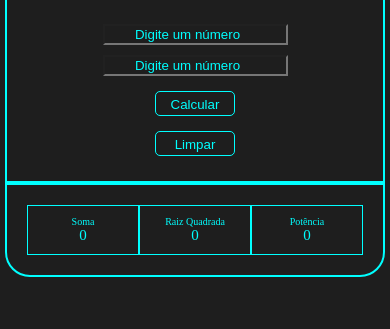
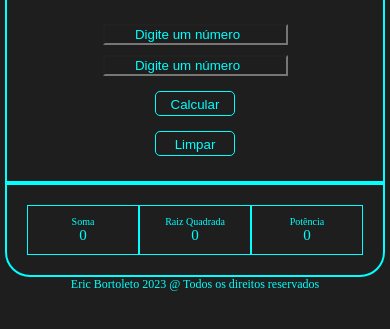
Before and after one commit to EricBortoleto/Mini-Calculadora, a plain HTML site: page index.html in a window 390 px wide. Shown: the part 163-492 px from the top of the page. Drawn offline with Linux system fonts and the light colour scheme.

Commit message:
alteração direitos reservados

```diff
--- a/index.html
+++ b/index.html
@@ -56,6 +56,8 @@
       </div>
     </main>
 
+    <footer><p>Eric Bortoleto 2023 @ Todos os direitos reservados</p></footer>
+
     <script src="/script.js"></script>
   </body>
 </html>
--- a/style.css
+++ b/style.css
@@ -87,6 +87,14 @@ main {
   font-size: 2em;
 }
 
+footer {
+  color: #00ffff;
+  font-size: 20px;
+  display: flex;
+  justify-content: center;
+  align-items: center;
+}
+
 @media only screen and (max-width: 480px) {
   body {
     max-width: 480px;
@@ -126,4 +134,11 @@ main {
     font-size: 1.5em;
     text-align: center;
   }
+
+  footer {
+    font-size: 12px;
+    display: flex;
+    justify-content: center;
+    align-items: center;
+  }
 }
```
Also changed, not shown: Link projeto.txt (added).
